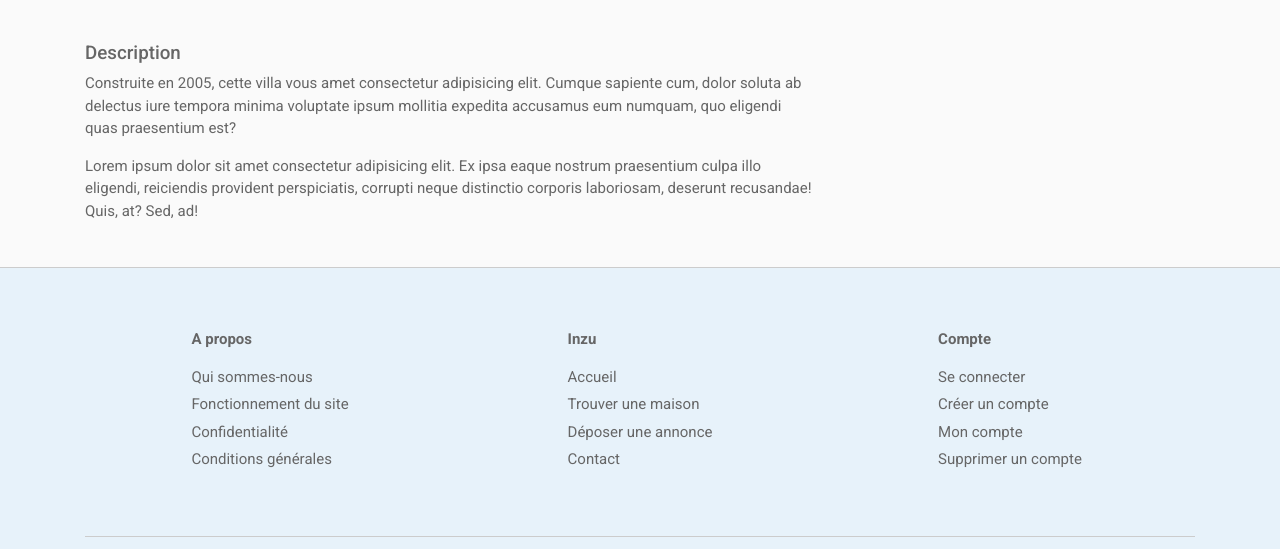
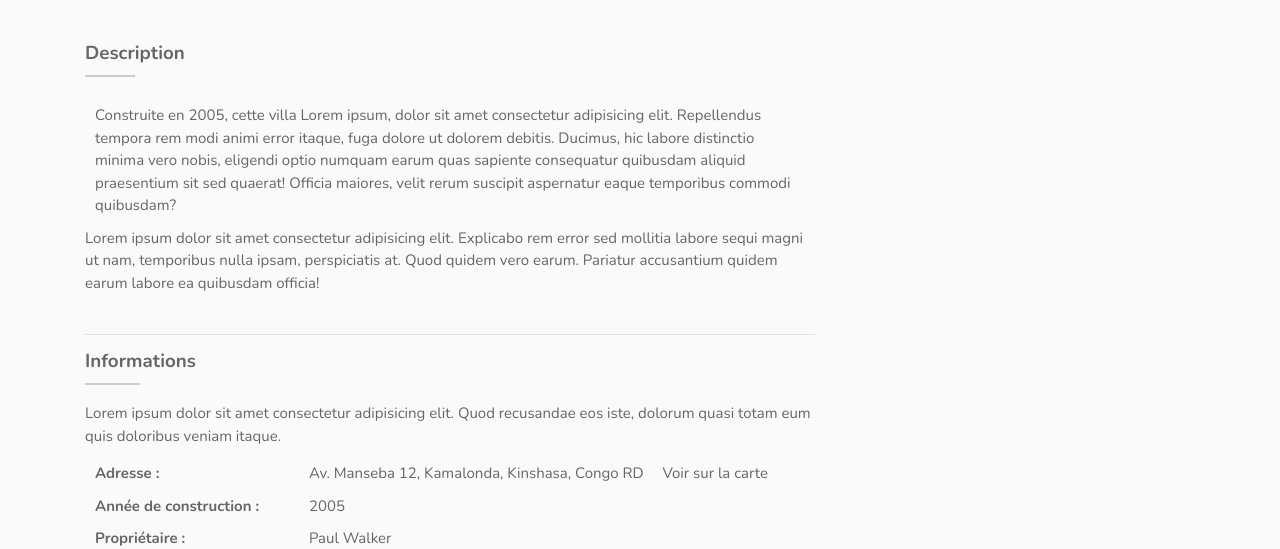
Before and after one commit to Uncle-Sam-Mako/Inzu, a website: page views/house.html in a window 1280 px wide. Shown: the part 661-1210 px from the top of the page. Drawn offline with nearby package versions, Linux system fonts and the light colour scheme; files that its build step writes are made by us from their sources.

Commit message:
Update house.html : add .house-infos

```diff
--- a/scss/_house.scss
+++ b/scss/_house.scss
@@ -46,4 +46,33 @@
             margin-top: -1em;
         }
     }
+    .house-infos{
+        .infos-block{
+            margin: 15px 0;
+            .content{
+                display: block;
+                padding: 10px 0;
+            }
+            .label{
+                font-weight: 700;
+                margin: 0 10px 0 0;
+                display: inline-block;
+                min-width: 200px;
+            }
+        }
+        .info-item{
+            margin: 10px;
+        }
+        .title{
+            font-weight: 700;
+            width: max-content;
+            &::after{
+                content: "";
+                display: block;
+                border-top: 2px solid #ccc;
+                width: 50%;
+                margin-top: 10px;
+            }
+        }
+    }
 }
--- a/scss/main.scss
+++ b/scss/main.scss
@@ -15,7 +15,7 @@
 
     html,
     body {
-        font-family: $font-secondary;
+        font-family: $font-primary;
         font-size: 15px;
         color: #666;
     }
--- a/views/house.html
+++ b/views/house.html
@@ -89,11 +89,41 @@
                             </div>
                         </div>
                         <div class="house-infos my-5">
-                            <div class="info-item description">
-                                <h5>Description</h5>
-                                <p>Construite en 2005, cette villa vous amet consectetur adipisicing elit. Cumque sapiente cum, dolor soluta ab delectus iure tempora minima voluptate ipsum mollitia expedita accusamus eum numquam, quo eligendi quas praesentium est?</p>
-                                <p>Lorem ipsum dolor sit amet consectetur adipisicing elit. Ex ipsa eaque nostrum praesentium culpa illo eligendi, reiciendis provident perspiciatis, corrupti neque distinctio corporis laboriosam, deserunt recusandae! Quis, at? Sed, ad!
-                                </p>
+                            <div class="infos-block description">
+                                <h5 class="title">Description</h5>
+                                <span class="content text">
+                                    <p class="info-item">Construite en 2005, cette villa Lorem ipsum, dolor sit amet consectetur adipisicing elit. Repellendus tempora rem modi animi error itaque, fuga dolore ut dolorem debitis. Ducimus, hic labore distinctio minima vero nobis, eligendi optio numquam earum quas sapiente consequatur quibusdam aliquid praesentium sit sed quaerat! Officia maiores, velit rerum suscipit aspernatur eaque temporibus commodi quibusdam?</p>
+                                    <p>Lorem ipsum dolor sit amet consectetur adipisicing elit. Explicabo rem error sed mollitia labore sequi magni ut nam, temporibus nulla ipsam, perspiciatis at. Quod quidem vero earum. Pariatur accusantium quidem earum labore ea quibusdam officia!</p>
+                                </span>
+                                <hr>
+                            </div>
+                            <div class="infos-block house-informations">
+                                <h5 class="title">Informations</h5>
+                                <span class="content text">
+                                   <p>Lorem ipsum dolor sit amet consectetur adipisicing elit. Quod recusandae eos iste, dolorum quasi totam eum quis doloribus veniam itaque.</p>
+                                   <ul class="infos-list">
+                                        <li class="info-item">
+                                            <span class="label">Adresse :
+                                            </span>
+                                            <span>Av. Manseba 12, Kamalonda, Kinshasa, Congo RD</span>
+                                            <span class="map-link mx-3">
+                                                <a href="./under_building.html">Voir sur la carte</a>
+                                            </span>
+                                        </li>
+                                        <li class="info-item">
+                                            <span class="label">Année de construction :
+                                            </span>
+                                            <span>2005</span>
+                                        </li>
+                                        <li class="info-item">
+                                            <span class="label">Propriétaire :
+                                            </span>
+                                            <span>Paul Walker</span>
+                                        </li>
+
+                                   </ul>
+                                </span>
+                                <hr>
                             </div>
                         </div>
                     </div>
```
Also changed, not shown: assets/icons/Governing Man.png (added), css/main.css, 1 other file.
